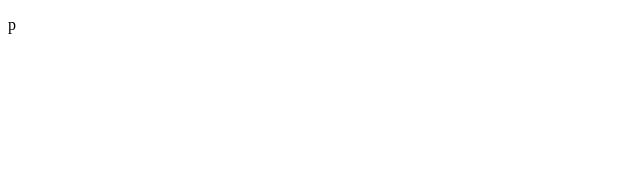
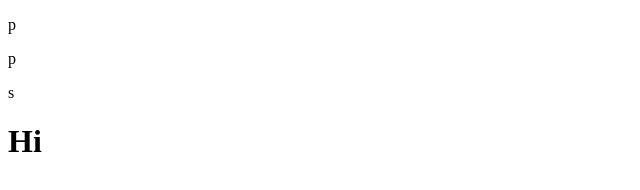
Before and after one commit to ahmadalam40/cypress, a plain HTML site: page index.html in a window 1280 px wide. Shown: the full height of the page, 0-640 px from the left. Drawn offline with Linux system fonts and the light colour scheme.

Commit message:
add heading tag

```diff
--- a/index.html
+++ b/index.html
@@ -7,5 +7,8 @@
 </head>
 <body>
     <p>p</p>
+    <p>p</p>
+    <p>s</p>
+    <h1>Hi</h1>
 </body>
 </html>
```
